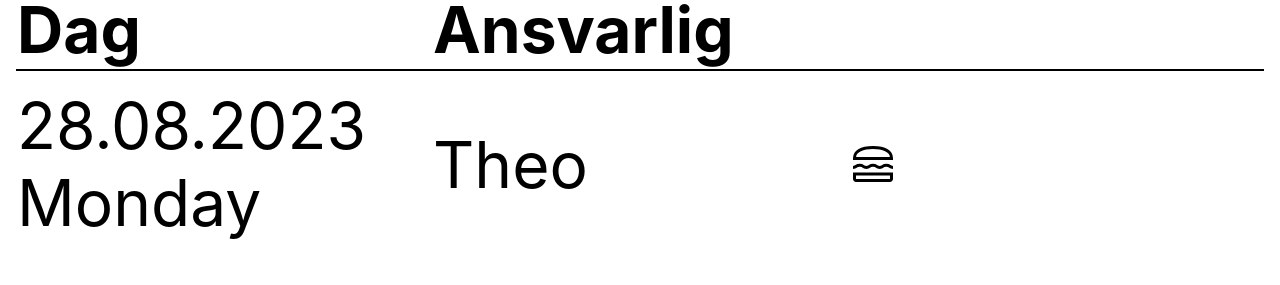
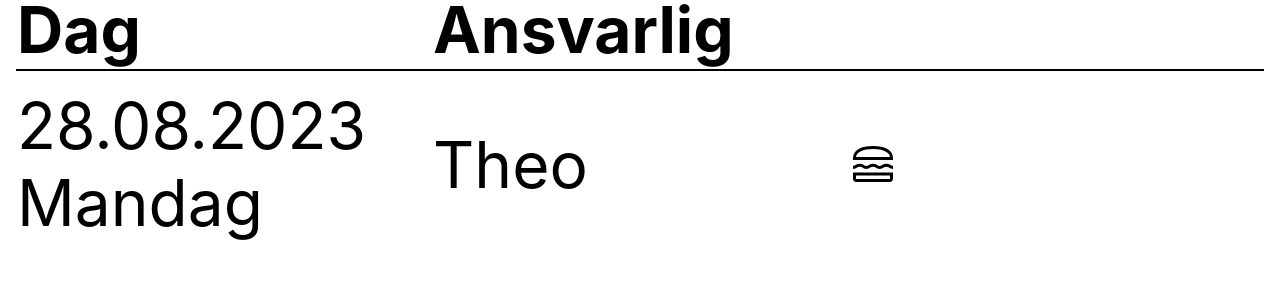
Before and after one commit to ostensrud/foelgeliste, a Next.js app: page /komplett in a window 1280 px wide. Shown: the part 456-741 px from the top of the page. Built offline with nearby package versions, Linux system fonts and the light colour scheme.

Commit message:
:moyai: Ukedag vises paa norsk og med stor bokstav foerst

```diff
--- a/components/completelist/dayrow/DayRow.tsx
+++ b/components/completelist/dayrow/DayRow.tsx
@@ -1,3 +1,4 @@
+import { nb } from "date-fns/locale";
 import { DagType } from "../../../types/DayTypes";
 import { Lunch } from "../../Assets";
 import { format, isMonday, isThursday, parse } from "date-fns";
@@ -9,7 +10,10 @@ const DayRow = ({ dag }: { dag: DagType }) => {
     return (
       <tr>
         <td className={"ukedag"}>
-          {formattedDate} {format(parsedDate, "eeee")}
+          {formattedDate}{" "}
+          <span className={"leadingUppercase"}>
+            {format(parsedDate, "eeee", { locale: nb })}
+          </span>
         </td>
         <td colSpan={2}>{dag.dayOffDescription}</td>
       </tr>
@@ -18,7 +22,10 @@ const DayRow = ({ dag }: { dag: DagType }) => {
   return (
     <tr>
       <td className={"ukedag"}>
-        {formattedDate} {format(parsedDate, "eeee")}
+        {formattedDate}{" "}
+        <span className={"leadingUppercase"}>
+          {format(parsedDate, "eeee", { locale: nb })}
+        </span>
       </td>
       <td>{dag.name}</td>
       <td>{isMonday(parsedDate) || isThursday(parsedDate) ? <Lunch /> : ""}</td>
--- a/styles/styles.css
+++ b/styles/styles.css
@@ -149,6 +149,10 @@ svg.expanded {
   border-bottom: 1px solid hsl(0, 0%, 18%);
 }
 
+.leadingUppercase {
+  text-transform: capitalize;
+}
+
 @media (prefers-color-scheme: dark) {
   h2 {
     background-image: var(--dark-gradient-background);
```
